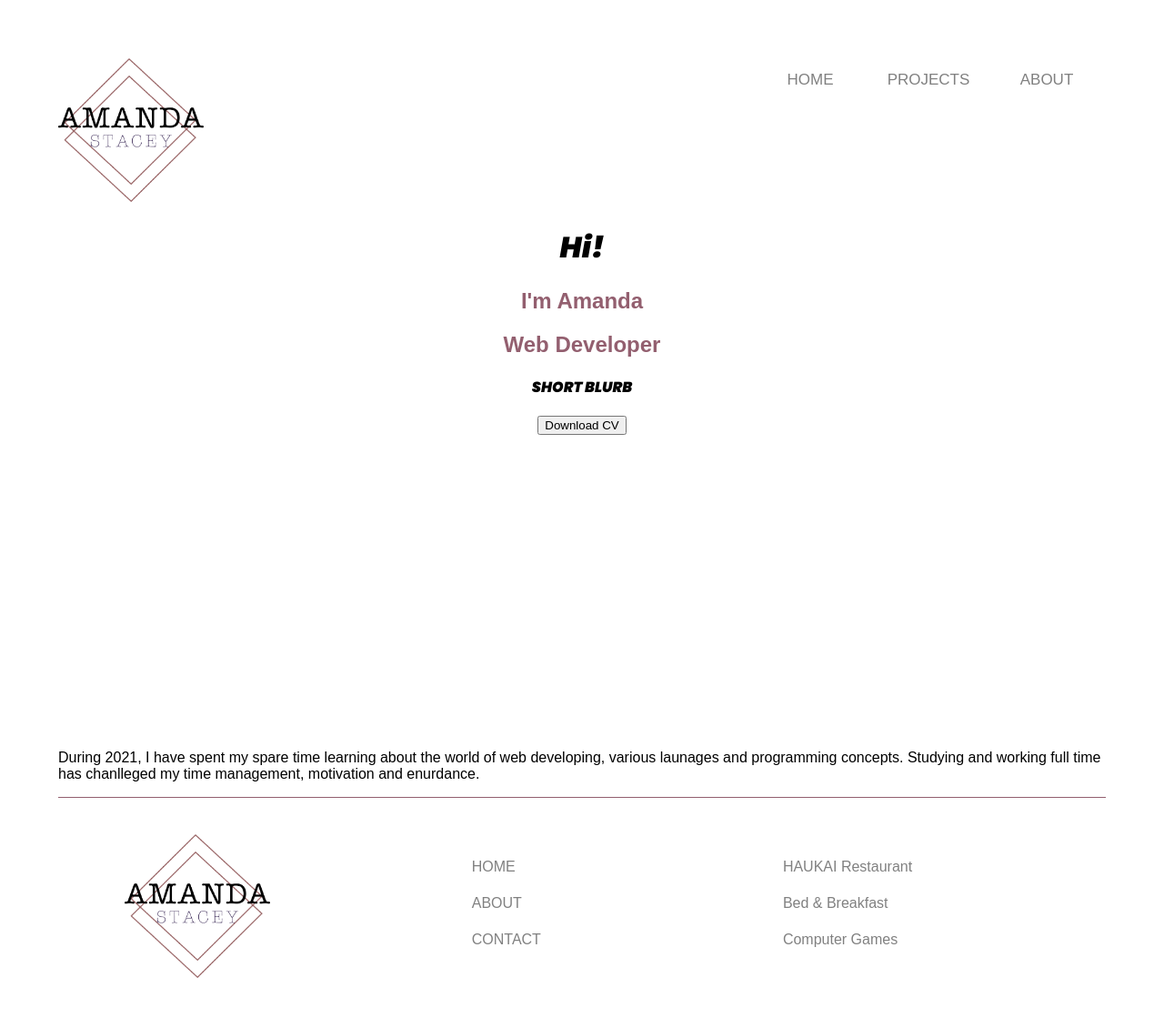
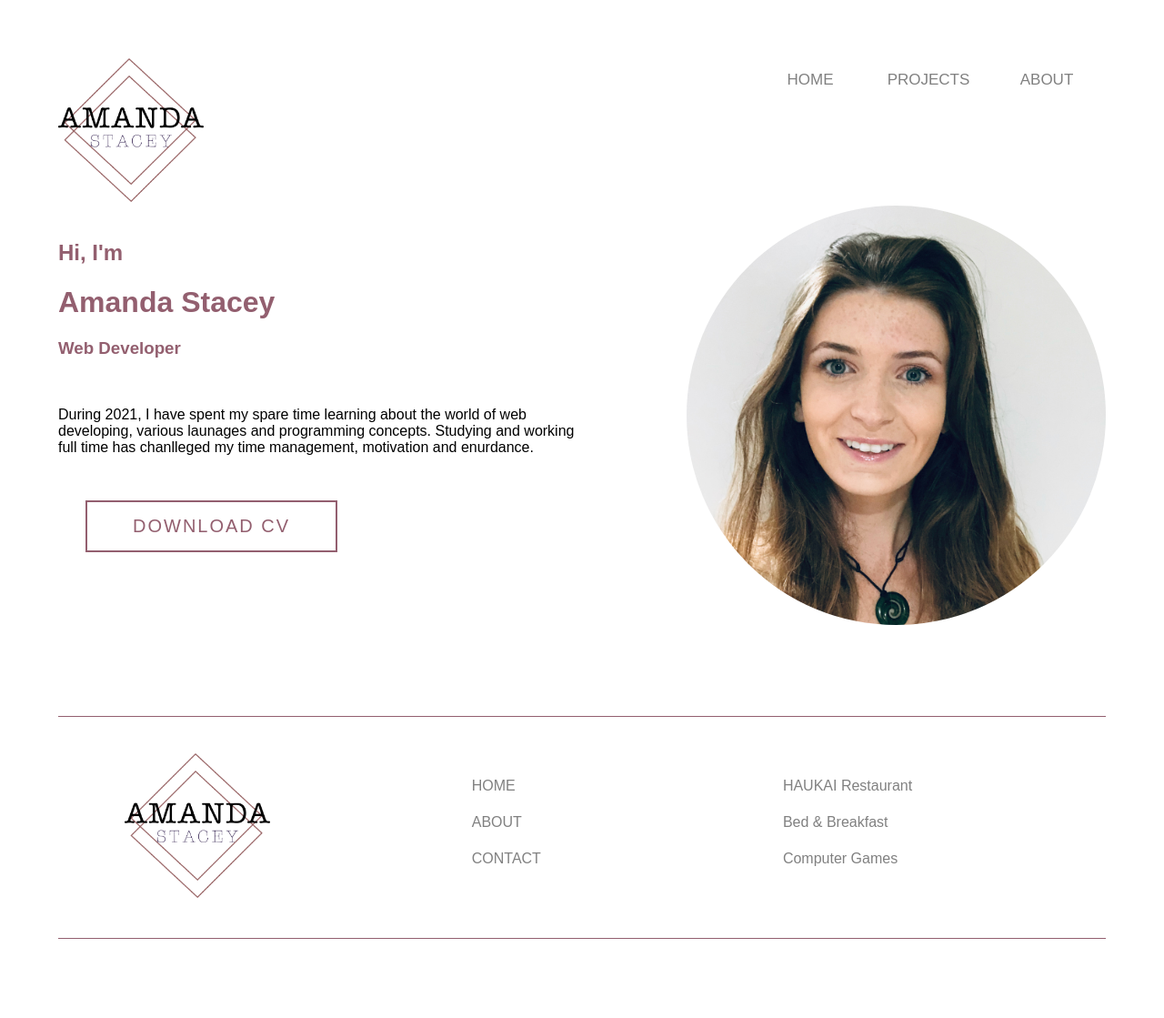
Before and after one commit to AmandaJ17/portfolio, a PHP site: page /about.html in a window 1280 px wide. Shown: the top 1119 px of the page at 91% size. After the commit the page ends 1032 px from the top, so only its background shows below. Run offline with PHP 8.4, Linux system fonts and the light colour scheme; some web fonts are replaced.

Commit message:
About Me Page

```diff
--- a/about.html
+++ b/about.html
@@ -26,17 +26,26 @@
         </div>
         <a href="index.html" class="active">HOME</a>
     </div>
-    <div class="herocontent">
-        <h1>Hi!</h1>
-        <h2>I'm Amanda</h2>
-        <h2>Web Developer</h2>
-        <p>SHORT BLURB</p>
-        <button>Download CV</button>
-    </div>
-    <div class="primarycontent">
-        <P>During 2021, I have spent my spare time learning about the world of web developing, various launages and programming concepts.
-            Studying and working full time has chanlleged my time management, motivation and enurdance. </P>
-    </div>
+        <div class="row">
+            <div class="column">
+                <div class="content">
+                <br>
+                <h2>Hi, I'm</h2>
+                <h1>Amanda Stacey</h1>
+                <h3>Web Developer</h3>
+                <br>
+                <p>During 2021, I have spent my spare time learning about the world of web developing, various launages and
+                programming concepts.
+                Studying and working full time has chanlleged my time management, motivation and enurdance.</p>
+                <br>
+                <button class="CVbutton">Download CV</button>
+                </div>
+            </div>
+            <div class="column">
+                <img src="images/AboutMe.jpg" alt="About Me - Amanda" class="aboutmeimage">
+            </div>
+        </div>
+
     <div class="footer">
         <div class="container2">
             <div class="footer-col">
--- a/stylesheet.css
+++ b/stylesheet.css
@@ -311,3 +311,55 @@ span:hover:after {
 .contact {
 	padding: 20px;
 }
+
+.column {
+	float: left;
+	width: 50%;
+}
+
+/* Clear floats after the columns */
+.row:after {
+	content: "";
+	display: table;
+	clear: both;
+}
+
+.aboutmeimage {
+	width: 80%;
+	border-radius: 50%;
+	float: right;
+	margin-bottom: 100px;
+}
+
+.column H1,
+.column H2 {
+	text-align: left;
+	color: #935f6f;
+	font-family: "American Typewriter", sans-serif;
+}
+
+.CVbutton {
+	background: transparent;
+	color: #935f6f;
+	border: 2px solid #935f6f;
+	font-size: 20px;
+	letter-spacing: 2px;
+	padding: 15px 50px;
+	text-transform: uppercase;
+	cursor: pointer;
+	display: inline-block;
+	margin: 15px 30px;
+
+	/* animate and time the transitions*/
+	-webkit-transition: all 0.4s;
+	-moz-transition: all 0.4s;
+	transition: all 0.4s;
+}
+
+.CVbutton:hover {
+	background-color: #935f6f;
+	color: black;
+	-webkit-transition: all 0.4s;
+	-moz-transition: all 0.4s;
+	transition: all 0.4s;
+}
```
Also changed, not shown: Images/AboutMe.jpg (added).
